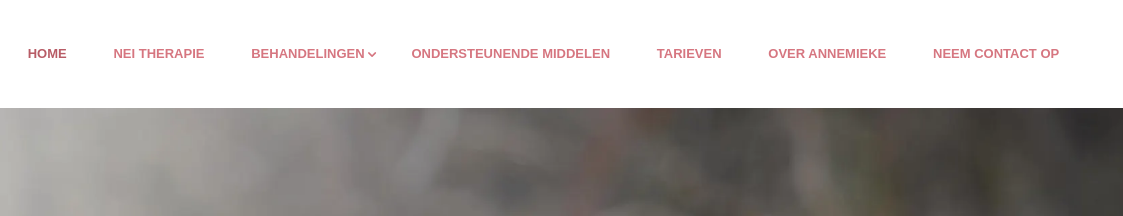
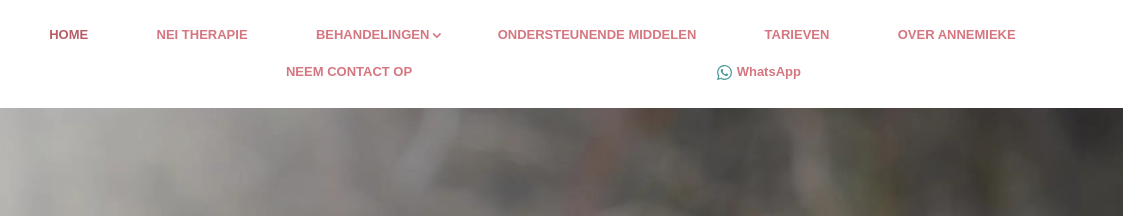
Before and after one commit to DanielleFiene/praktijkannemieke, a website: page index.html in a window 1280 px wide. Shown: the top 216 px of the page, 157-1280 px from the left. Drawn offline with Linux system fonts and the light colour scheme; a web font is replaced by a local one.

Commit message:
whatsapp in nav

```diff
--- a/assets/css/a11y.css
+++ b/assets/css/a11y.css
@@ -1649,6 +1649,28 @@ a.contact-whatsapp-link:focus-visible::before {
 	background-color: var(--link-hover-color);
 }
 
+#main-header #top-menu > li.menu-item-whatsapp > a.nav-whatsapp-link,
+#et-top-navigation #mobile_menu.et_mobile_menu li.menu-item-whatsapp > a.nav-whatsapp-link {
+	display: inline-flex;
+	align-items: center;
+	gap: 0.35em;
+	white-space: nowrap;
+}
+
+#main-header #top-menu > li.menu-item-whatsapp > a.nav-whatsapp-link {
+	color: var(--nav-link-color) !important;
+}
+
+#main-header #top-menu > li.menu-item-whatsapp > a.nav-whatsapp-link:hover,
+#main-header #top-menu > li.menu-item-whatsapp > a.nav-whatsapp-link:focus-visible {
+	color: var(--nav-link-color-active) !important;
+}
+
+#main-header #top-menu > li.menu-item-whatsapp > a.nav-whatsapp-link::before {
+	width: 1.15em;
+	height: 1.15em;
+}
+
 /* Ondersteunende middelen: 3 kolommen + ronde foto’s */
 @media (min-width: 981px) {
 	#post-19 .et_pb_section_2,
--- a/index.html
+++ b/index.html
@@ -65,6 +65,7 @@
 <li id="menu-item-500" class="menu-item menu-item-type-post_type menu-item-object-page menu-item-500"><a href="tarieven/index.html">TARIEVEN</a></li>
 <li id="menu-item-25" class="menu-item menu-item-type-post_type menu-item-object-page menu-item-25"><a href="over-annemieke/index.html">OVER ANNEMIEKE</a></li>
 <li id="menu-item-23" class="menu-item menu-item-type-post_type menu-item-object-page menu-item-23"><a href="neem-contact-op/index.html">NEEM CONTACT OP</a></li>
+<li id="menu-item-620" class="menu-item menu-item-type-custom menu-item-object-custom menu-item-whatsapp"><a class="nav-whatsapp-link contact-whatsapp-link" href="https://wa.me/31611260440" rel="noopener noreferrer" aria-label="WhatsApp 06 112 604 40">WhatsApp</a></li>
 </ul>						</nav>
 
 
```
Also changed, not shown: 403.html (+1 -0 lines), 404.html (+1 -0 lines), access-bars/index.html (+1 -0 lines), magnesiumpakking/index.html (+1 -0 lines), neem-contact-op/index.html (+1 -0 lines), ondersteunende-middelen-2/index.html (+1 -0 lines), over-annemieke/index.html (+1 -0 lines), privacyverklaring/index.html (+1 -0 lines), shambhala-reiki/index.html (+1 -0 lines), tarieven/index.html (+1 -0 lines), vlindermassage/index.html (+1 -0 lines).
